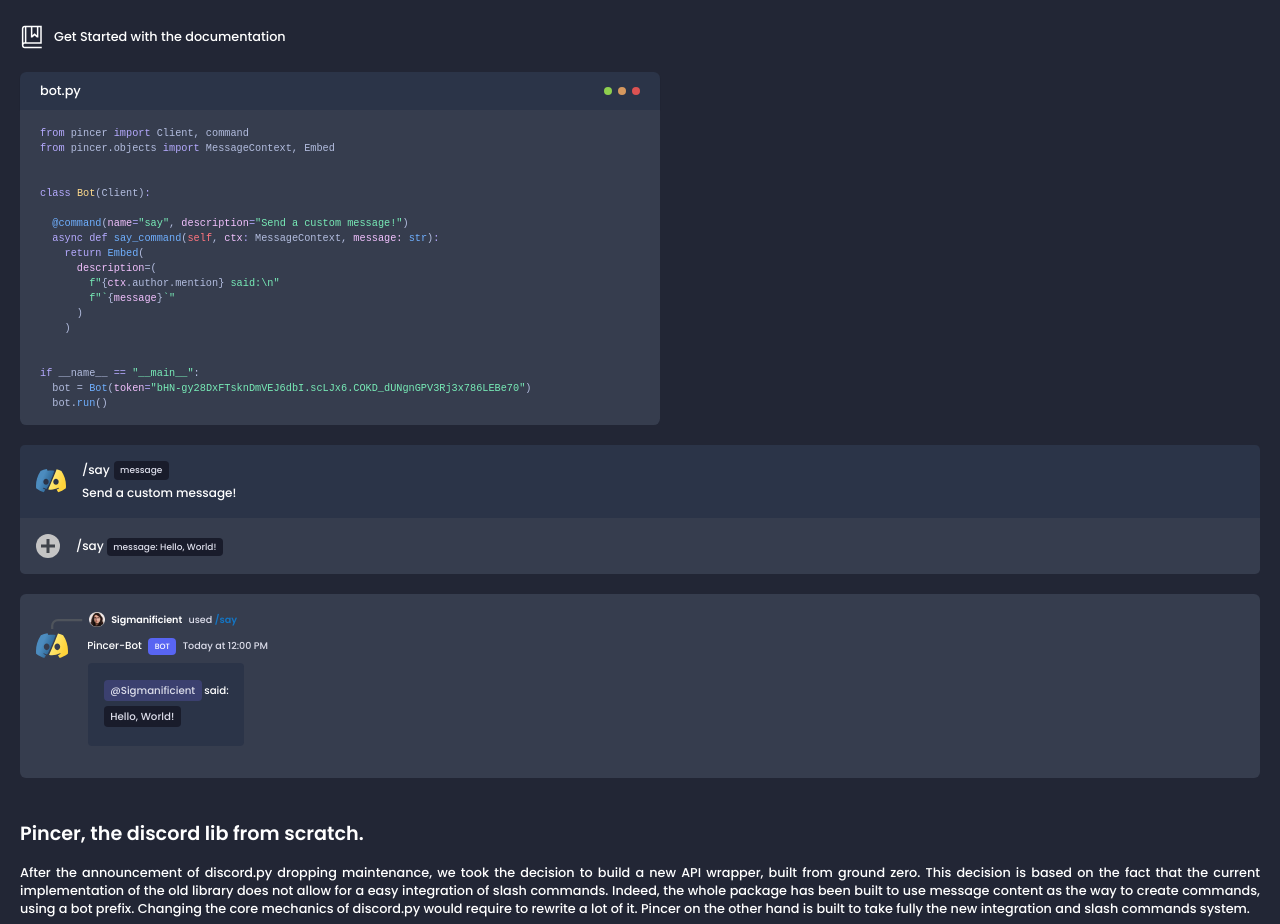
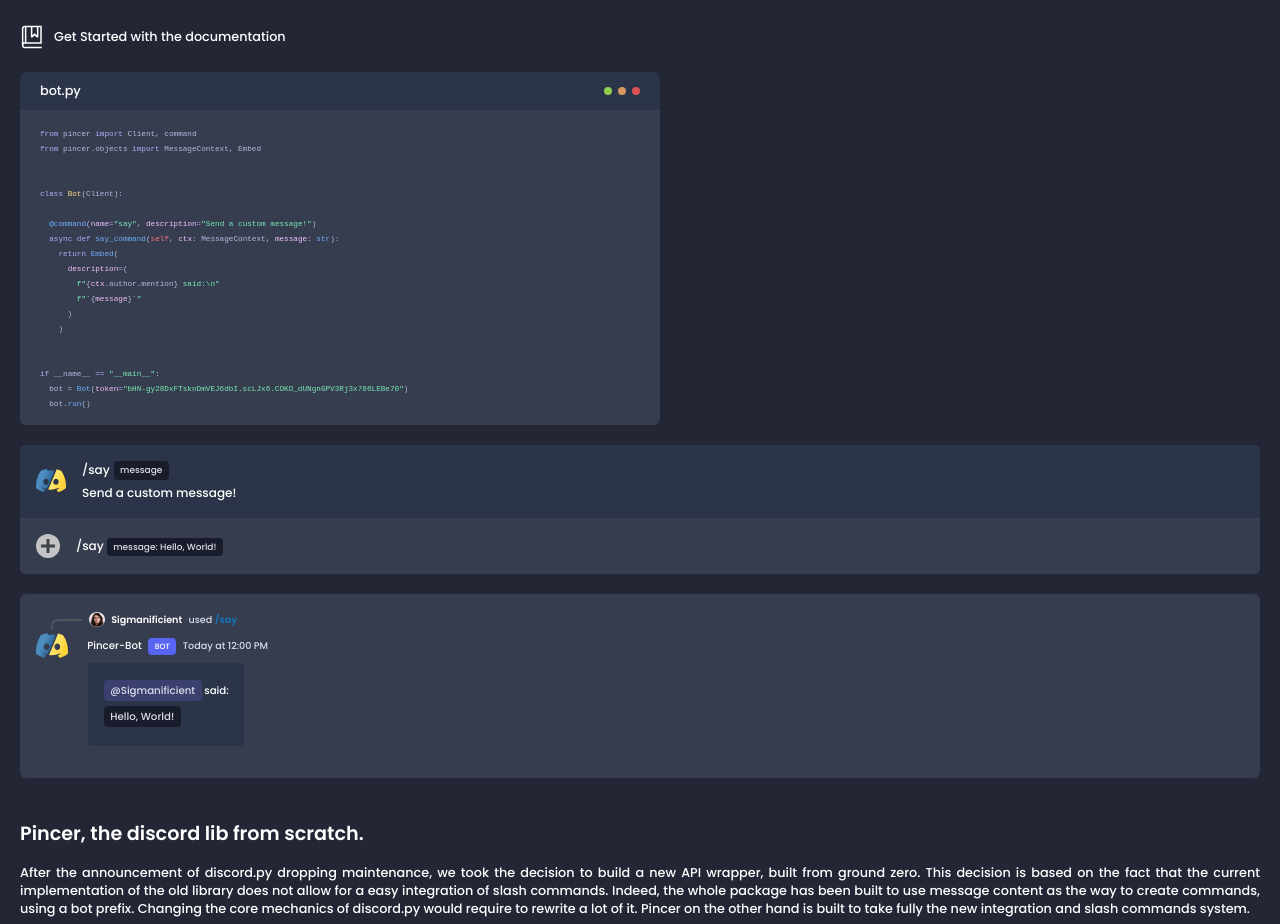
Before and after one commit to Pincer-org/.dev, a Vue app: page / in a window 1280 px wide. Shown: the part 2040-2964 px from the top of the page. Built offline with nearby package versions, Linux system fonts and the light colour scheme.

Commit message:
:lipstick: line height

```diff
--- a/src/components/demo/BlockCode.vue
+++ b/src/components/demo/BlockCode.vue
@@ -119,7 +119,8 @@ figure {
 
 	code {
 		font-family: "Fira Code", monospace;
-		font-size: .8em;
+		font-size: .6em;
+		line-height: 1.2em;
 		white-space: pre;
 		color: #B3BDDF;
 	}
```
